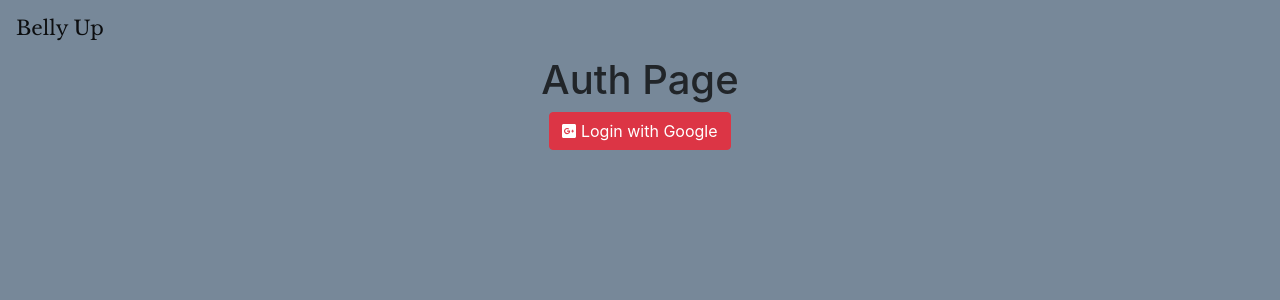
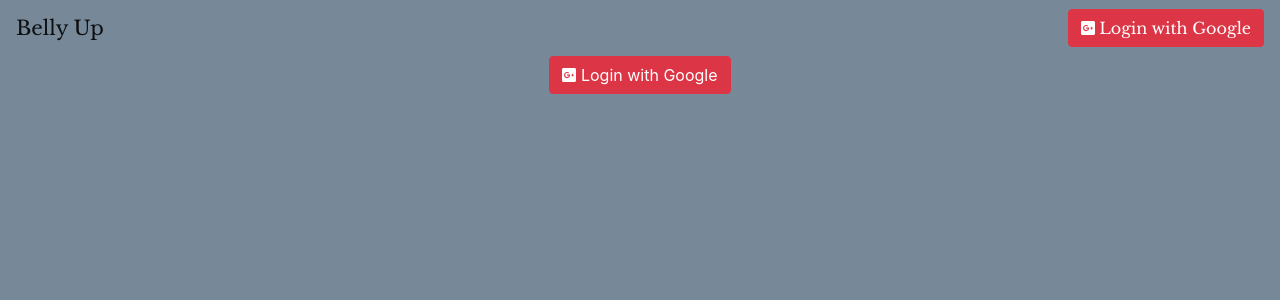
Before and after one commit to jacob-bw/capstone-belly-up, a React (Create React App) app: page /home in a window 1280 px wide. Shown: the top 300 px of the page. Built offline with nearby package versions, Linux system fonts and the light colour scheme; no server answers.

Commit message:
login/out button prints or not based on auth status

```diff
--- a/src/components/pages/Auth/Auth.js
+++ b/src/components/pages/Auth/Auth.js
@@ -3,10 +3,15 @@ import firebase from 'firebase/app';
 import 'firebase/auth';
 import { FontAwesomeIcon } from '@fortawesome/react-fontawesome';
 import { faGooglePlusSquare } from '@fortawesome/free-brands-svg-icons';
+import PropTypes from 'prop-types';
 
 import './Auth.scss';
 
 class Auth extends React.Component {
+  static propTypes= {
+    authed: PropTypes.bool,
+  }
+
   loginClickEvent = (e) => {
     e.preventDefault();
     const provider = new firebase.auth.GoogleAuthProvider();
@@ -14,10 +19,12 @@ class Auth extends React.Component {
   }
 
   render() {
+    const authed = this.props;
     return (
       <div className="Auth">
-        <h1>Auth Page</h1>
-        <button className="btn btn-danger" onClick={this.loginClickEvent}><FontAwesomeIcon id="logoutBtn" icon={faGooglePlusSquare}/> Login with Google</button>
+        {
+          <button className="btn btn-danger" onClick={this.loginClickEvent}><FontAwesomeIcon id="loginBtn" icon={faGooglePlusSquare}/> Login with Google</button>
+        }
       </div>
     );
   }
--- a/src/components/pages/Word/Word.js
+++ b/src/components/pages/Word/Word.js
@@ -48,8 +48,19 @@ class TattooWord extends React.Component {
   }
 
   bellyPicker = (e) => {
-    const newTum = e.target.id;
-    this.setState({ tum: newTum });
+    const tumId = e.target.id;
+    let newTum = '';
+    console.log(tumId);
+    if (tumId === 'belly1') {
+      newTum = 'https://i.imgur.com/tUVzOw5.jpg';
+      this.setState({ tum: newTum });
+    } else if (tumId === 'belly2') {
+      newTum = 'https://i.imgur.com/dYVeIRv.jpg';
+      this.setState({ tum: newTum });
+    } else if (tumId === 'belly3') {
+      newTum = 'https://i.imgur.com/Fw8ul6U.jpg';
+      this.setState({ tum: newTum });
+    }
   }
 
   componentDidMount() {
@@ -63,27 +74,27 @@ class TattooWord extends React.Component {
     const halfOne = bellyWord[0];
     const halfTwo = bellyWord[1];
     return (
-      <div className="wordCard">
-        <div className="card col-md-6">
-          <div className="tattoo-holder">
-            <img className="card-img-top" src={ pickedTum } alt=""/>
-            <div className="tattooScript" id="halfOne"><span className={ pickedFont }>{ halfOne }</span></div>
-            <div className="tattooScript" id="halfTwo"><span className={ pickedFont }>{ halfTwo }</span></div>
+      <div className='wordCard'>
+        <div className='card col-md-6'>
+          <div className='tattoo-holder'>
+            <img className='card-img-top' src={ pickedTum } alt=''/>
+            <div className='tattooScript' id='halfOne'><span className={ pickedFont }>{ halfOne }</span></div>
+            <div className='tattooScript' id='halfTwo'><span className={ pickedFont }>{ halfTwo }</span></div>
           </div>
-        <div className="card-footer">
-          <div className="buttonHolder">
+        <div className='card-footer'>
+          <div className='buttonHolder'>
               <UncontrolledDropdown >
-                <DropdownToggle className="btn btn-dark dropdown-toggle card-btn align-middle" id="dropdownMenu2" nav caret>
+                <DropdownToggle className='btn btn-dark dropdown-toggle card-btn align-middle' id='dropdownMenu2' nav caret>
                   Choose Font
                 </DropdownToggle>
                 <DropdownMenu>
-                  <DropdownItem className="dropdown-item font1" type="button" id="font1" onClick={this.fontPicker}>Libre Baskerville</DropdownItem>
-                  <DropdownItem className="dropdown-item font2" type="button" id="font2" onClick={this.fontPicker}>Uncial Antiqua</DropdownItem>
-                  <DropdownItem className="dropdown-item font3" type="button" id="font3" onClick={this.fontPicker}>Shadows Into Light</DropdownItem>
+                  <DropdownItem className='dropdown-item font1' type='button' id='font1' onClick={this.fontPicker}>Libre Baskerville</DropdownItem>
+                  <DropdownItem className='dropdown-item font2' type='button' id='font2' onClick={this.fontPicker}>Uncial Antiqua</DropdownItem>
+                  <DropdownItem className='dropdown-item font3' type='button' id='font3' onClick={this.fontPicker}>Shadows Into Light</DropdownItem>
                 </DropdownMenu>
               </UncontrolledDropdown>
-            <button className="btn btn-dark card-btn" id="saveTattoo">Save</button>
-            <button className="btn btn-dark card-btn" id="tryAgain" onClick={this.splitWord}>Get Inked</button>
+            <button className='btn btn-dark card-btn' id='saveTattoo'>Save</button>
+            <button className='btn btn-dark card-btn' id='tryAgain' onClick={this.splitWord}>Get Inked</button>
           </div>
         </div>
       </div>
--- a/src/components/shared/nav/nav.js
+++ b/src/components/shared/nav/nav.js
@@ -15,8 +15,16 @@ import 'firebase/auth';
 import { FontAwesomeIcon } from '@fortawesome/react-fontawesome';
 import { faBook } from '@fortawesome/free-solid-svg-icons';
 import { faGooglePlusSquare } from '@fortawesome/free-brands-svg-icons';
+import Auth from '../../pages/Auth/Auth';
 
 import './nav.scss';
+
+// Saturday Help Notes:
+// get help w/ routing
+// get help w/ navbar img selection function
+// CRUD is all that remains after those two functions and should be relatively straightforward
+// get help w/ how to toggle on logout/login.
+// toggle navbar login button and "save" button on tattoo card
 
 class MyNav extends React.Component {
   static propTypes= {
@@ -51,7 +59,9 @@ class MyNav extends React.Component {
                 <Link className="nav-link" to="/saved"><FontAwesomeIcon id="saveBtn" icon={faBook}/></Link>
               </NavItem>
               <NavItem>
-                <Link className="nav-link logoutBtn" to="/auth" onClick={this.logMeOut}><FontAwesomeIcon id="logoutBtn" icon={faGooglePlusSquare}/></Link>
+                {
+                 (authed) && <Link className="nav-link logoutBtn" to="/auth" onClick={this.logMeOut}><FontAwesomeIcon id="logoutBtn" icon={faGooglePlusSquare}/></Link>
+                }
               </NavItem>
             </Nav>
           </div>
@@ -72,6 +82,9 @@ class MyNav extends React.Component {
           <div className="collapse navbar-collapse" id="navbarSupportedContent">
             { buildNavbar() }
           </div>
+          {
+            (!authed) && <Auth/>
+          }
         </nav>
       </div>
     );
```
